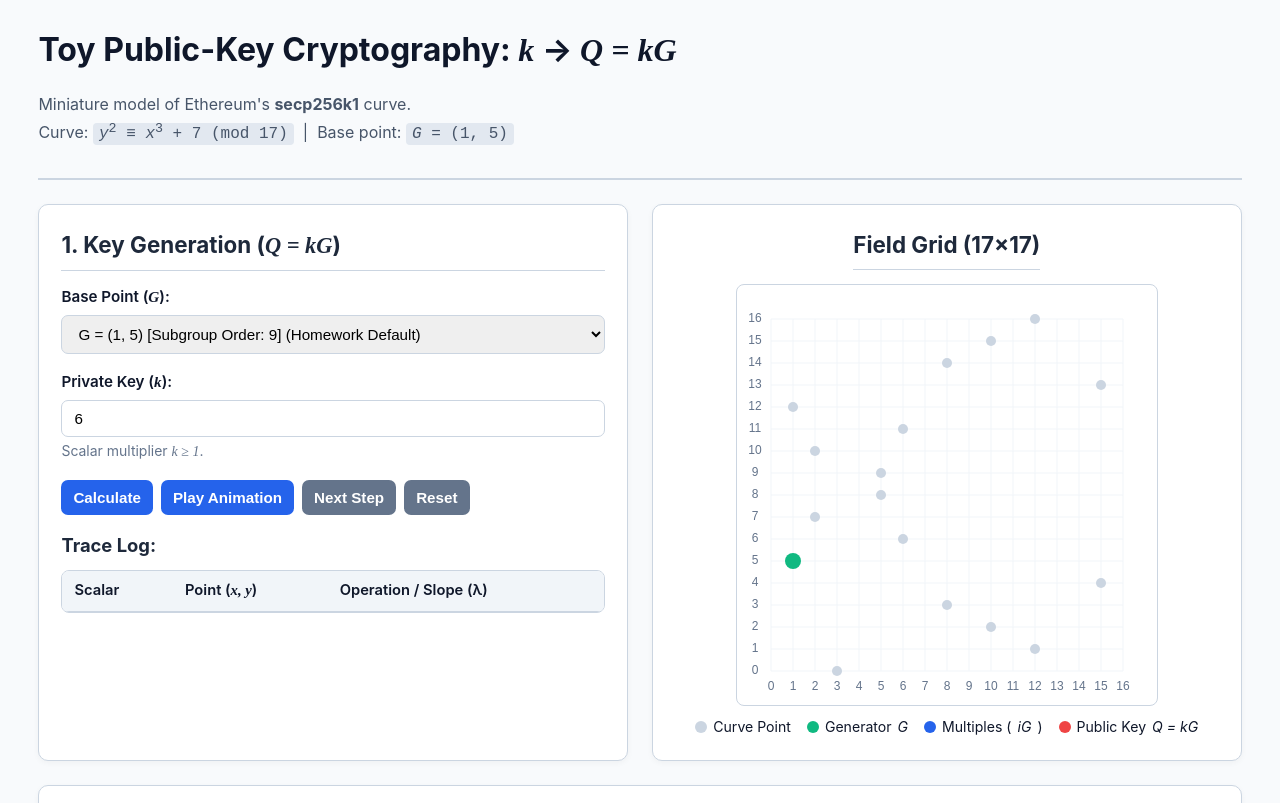
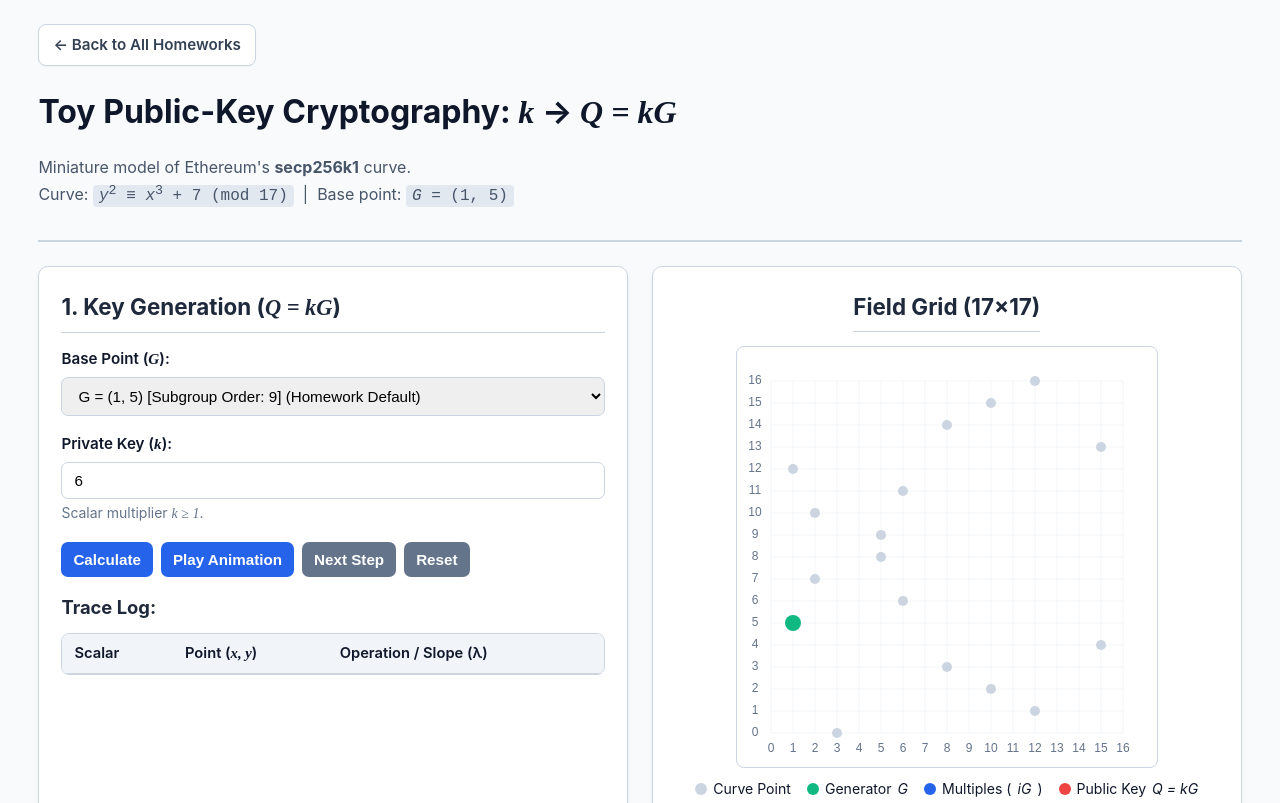
Before and after one commit to GuFo0/gufo0.github.io, a plain HTML site: page hmwk1.html in a window 1280 px wide. Shown: the top 803 px of the page. Drawn offline with Linux system fonts and the light colour scheme.

Commit message:
Update hmwk1.html

```diff
--- a/hmwk1.html
+++ b/hmwk1.html
@@ -37,6 +37,31 @@
             .container {
                 max-width: min(94vw, 1450px);
                 margin: 0 auto;
+            }
+
+            /* Go Back Button */
+            .back-btn {
+                display: inline-flex;
+                align-items: center;
+                gap: 6px;
+                padding: 8px 14px;
+                font-size: 0.95rem;
+                font-weight: 600;
+                color: #334155;
+                background: #ffffff;
+                border: 1px solid var(--border);
+                border-radius: 8px;
+                text-decoration: none;
+                margin-bottom: 20px;
+                box-shadow: 0 1px 2px rgba(0, 0, 0, 0.04);
+                transition: all 0.15s ease;
+            }
+
+            .back-btn:hover {
+                background: #f1f5f9;
+                color: var(--primary);
+                border-color: #94a3b8;
+                transform: translateX(-2px);
             }
 
             header {
@@ -222,7 +247,6 @@
                 font-style: italic;
             }
 
-            /* Metric highlights */
             .metric-box {
                 background: #f8fafc;
                 border: 1px solid var(--border);
@@ -243,6 +267,11 @@
     </head>
     <body>
         <div class="container">
+            <!-- Top Go Back Button -->
+            <a href="index.html" class="back-btn"
+                >&larr; Back to All Homeworks</a
+            >
+
             <header>
                 <h1>
                     Toy Public-Key Cryptography:
@@ -262,7 +291,7 @@
                 </p>
             </header>
 
-            <!-- Section 1: Interactive Algorithm -->
+            <!-- Interactive Algorithm -->
             <div class="grid-2">
                 <div class="card">
                     <h2>
@@ -373,7 +402,7 @@
                 </div>
             </div>
 
-            <!-- Section 2: Statistical Exploration -->
+            <!-- Statistical Exploration -->
             <div class="card">
                 <h2>2. Statistical Exploration Dashboard</h2>
                 <p>
@@ -382,7 +411,6 @@
                     <span class="math">N</span>:
                 </p>
 
-                <!-- 4 Summary KPI boxes -->
                 <div
                     style="
                         display: grid;
@@ -416,7 +444,6 @@
                     </div>
                 </div>
 
-                <!-- Live 2x2 Canvas Charts -->
                 <div class="grid-2">
                     <!-- Chart 1: Trajectory -->
                     <div style="text-align: center">
@@ -432,7 +459,7 @@
                         ></canvas>
                         <p style="font-size: 0.85rem; margin-top: 4px">
                             Note the
-                            <strong>symmetric bell shape of x</strong> (blue) vs
+                            <strong>symmetric parabola of x</strong> (blue) vs
                             the scattered jumps of y (green).
                         </p>
                     </div>
@@ -454,7 +481,6 @@
                         </p>
                     </div>
 
-                    <!-- Chart 3: Bit Frequencies -->
                     <div style="text-align: center">
                         <h3>Chart 3: Bit Distribution (% of ones)</h3>
                         <canvas
@@ -490,7 +516,7 @@
                 </div>
             </div>
 
-            <!-- Section 3: Theoretical Discussion -->
+            <!-- Theoretical Discussion -->
             <div class="card">
                 <h2>3. Cryptographic Discussion: ECDLP vs. Hash Functions</h2>
                 <div
@@ -560,7 +586,6 @@
         </div>
 
         <script>
-            // --- Modulo 17 Math Engine ---
             const P = 17;
 
             function mod(n, m = P) {
@@ -658,7 +683,6 @@
                 return vx === 0 || vy === 0 ? 0 : cov / Math.sqrt(vx * vy);
             }
 
-            // --- State & Canvas References ---
             const allPoints = getAllValidPoints();
             let currentBase = [1, 5];
             let fullSequence = [];
@@ -682,7 +706,6 @@
                 renderStats();
             }
 
-            // --- Canvas 1: 17x17 Field Grid ---
             function renderCanvas() {
                 const w = canvas.width;
                 const h = canvas.height;
@@ -691,7 +714,6 @@
 
                 ctx.clearRect(0, 0, w, h);
 
-                // Axes & grid
                 ctx.strokeStyle = "#f1f5f9";
                 ctx.lineWidth = 1;
                 ctx.fillStyle = "#64748b";
@@ -717,7 +739,6 @@
                     ctx.fillText(i, padding - 16, py);
                 }
 
-                // All valid points
                 for (const [x, y] of allPoints) {
                     const px = padding + x * step;
                     const py = h - padding - y * step;
@@ -727,7 +748,6 @@
                     ctx.fill();
                 }
 
-                // Connecting lines
                 if (currentStepIndex > 0) {
                     ctx.strokeStyle = "#93c5fd";
                     ctx.lineWidth = 2.5;
@@ -750,7 +770,6 @@
                     ctx.lineWidth = 1;
                 }
 
-                // Generator G
                 const gx = padding + currentBase[0] * step;
                 const gy = h - padding - currentBase[1] * step;
                 ctx.fillStyle = "#10b981";
@@ -758,7 +777,6 @@
                 ctx.arc(gx, gy, 8, 0, 2 * Math.PI);
                 ctx.fill();
 
-                // Multiples
                 for (let i = 0; i < currentStepIndex; i++) {
                     const item = fullSequence[i];
                     if (!item || !item.pt) continue;
@@ -851,14 +869,12 @@
                 }, 700);
             }
 
-            // --- STATISTICAL DASHBOARD (4 Canvas Charts) ---
             function renderStats() {
                 const valid = fullSequence.filter((d) => d.pt !== null);
                 const ks = valid.map((d) => d.k);
                 const xs = valid.map((d) => d.pt[0]);
                 const ys = valid.map((d) => d.pt[1]);
 
-                // Update KPI indicators
                 document.getElementById("metricOrder").innerText =
                     fullSequence.length;
                 const rx = pearson(ks, xs);
@@ -868,7 +884,6 @@
                 document.getElementById("metricCorrY").innerText =
                     (ry >= 0 ? "+" : "") + ry.toFixed(4);
 
-                // Compute avalanche flips
                 const flips = [];
                 const flipLabels = [];
                 for (let i = 0; i < valid.length - 1; i++) {
@@ -886,20 +901,12 @@
                 document.getElementById("metricAvalanche").innerText =
                     `${(meanFlips * 10).toFixed(1)}% (${meanFlips.toFixed(2)}/10 bits)`;
 
-                // Draw Chart 1: Trajectory
                 drawTrajectoryChart(ks, xs, ys);
-
-                // Draw Chart 2: Avalanche
                 drawAvalancheChart(flipLabels, flips);
-
-                // Draw Chart 3: Bit Frequencies
                 drawBitChart(xs, ys);
-
-                // Draw Chart 4: Coordinate Frequencies
                 drawFreqChart(xs);
             }
 
-            // --- Chart 1: Trajectory ---
             function drawTrajectoryChart(ks, xs, ys) {
                 const cvs = document.getElementById("chartTrajectory");
                 const c = cvs.getContext("2d");
@@ -908,7 +915,6 @@
                     p = 32;
                 c.clearRect(0, 0, w, h);
 
-                // Grid
                 c.strokeStyle = "#e2e8f0";
                 c.lineWidth = 1;
                 c.fillStyle = "#64748b";
@@ -928,7 +934,6 @@
                     c.fillText(i, p - 14, py + 4);
                 }
 
-                // Draw X trajectory line (Blue)
                 c.strokeStyle = "#2563eb";
                 c.lineWidth = 2;
                 c.beginPath();
@@ -940,7 +945,6 @@
                 });
                 c.stroke();
 
-                // Draw Y trajectory line (Green dashed)
                 c.strokeStyle = "#10b981";
                 c.lineWidth = 2;
                 c.setLineDash([4, 4]);
@@ -954,33 +958,28 @@
                 c.stroke();
                 c.setLineDash([]);
 
-                // Draw points & labels
                 ks.forEach((k, idx) => {
                     const px = p + (k - 1) * xStep;
                     c.fillStyle = "#64748b";
                     c.fillText(k, px, h - p + 16);
 
-                    // x dot
                     c.fillStyle = "#2563eb";
                     c.beginPath();
                     c.arc(px, h - p - xs[idx] * yStep, 4, 0, Math.PI * 2);
                     c.fill();
 
-                    // y dot
                     c.fillStyle = "#10b981";
                     c.beginPath();
                     c.arc(px, h - p - ys[idx] * yStep, 4, 0, Math.PI * 2);
                     c.fill();
                 });
 
-                // Legend
                 c.fillStyle = "#2563eb";
                 c.fillText("● x-coord", w - p - 110, p - 12);
                 c.fillStyle = "#10b981";
                 c.fillText("● y-coord", w - p - 35, p - 12);
             }
 
-            // --- Chart 2: Avalanche ---
             function drawAvalancheChart(labels, flips) {
                 const cvs = document.getElementById("chartAvalanche");
                 const c = cvs.getContext("2d");
@@ -992,7 +991,6 @@
                 const barW = (w - 2 * p) / (flips.length * 1.4);
                 const step = (w - 2 * p) / flips.length;
 
-                // Grid lines for 0 to 10
                 c.strokeStyle = "#e2e8f0";
                 c.lineWidth = 1;
                 c.fillStyle = "#64748b";
@@ -1008,7 +1006,6 @@
                     c.fillText(i, p - 14, py + 4);
                 }
 
-                // 50% SAC Line (5 bits)
                 const midY = h - p - 0.5 * (h - 2 * p);
                 c.strokeStyle = "#ef4444";
                 c.lineWidth = 2;
@@ -1021,7 +1018,6 @@
                 c.fillStyle = "#ef4444";
                 c.fillText("50% SAC (5 bits)", w - p - 60, midY - 6);
 
-                // Bars
                 flips.forEach((val, i) => {
                     const bx = p + i * step + (step - barW) / 2;
                     const bH = (val / 10) * (h - 2 * p);
@@ -1036,7 +1032,6 @@
                 });
             }
 
-            // --- Chart 3: Bit Frequencies ---
             function drawBitChart(xs, ys) {
                 const cvs = document.getElementById("chartBits");
                 const c = cvs.getContext("2d");
@@ -1056,7 +1051,6 @@
                         100,
                 );
 
-                // 50% baseline
                 const y50 = h - p - 0.5 * (h - 2 * p);
                 c.strokeStyle = "#ef4444";
                 c.lineWidth = 1.5;
@@ -1076,12 +1070,10 @@
                 [0, 1, 2, 3, 4].forEach((b) => {
                     const gx = p + b * groupW;
 
-                    // x bit bar (Blue)
                     const xH = (xBits[b] / 100) * (h - 2 * p);
                     c.fillStyle = "#3b82f6";
                     c.fillRect(gx + groupW * 0.1, h - p - xH, barW, xH);
 
-                    // y bit bar (Green)
                     const yH = (yBits[b] / 100) * (h - 2 * p);
                     c.fillStyle = "#10b981";
                     c.fillRect(
@@ -1106,7 +1098,6 @@
                 c.fillText("■ y-bits", w - p - 40, p - 12);
             }
 
-            // --- Chart 4: Coordinate Frequencies ---
             function drawFreqChart(xs) {
                 const cvs = document.getElementById("chartFreq");
                 const c = cvs.getContext("2d");
@@ -1141,7 +1132,6 @@
                 }
             }
 
-            // --- Event Listeners ---
             document
                 .getElementById("btnCompute")
                 .addEventListener("click", runAll);
```
